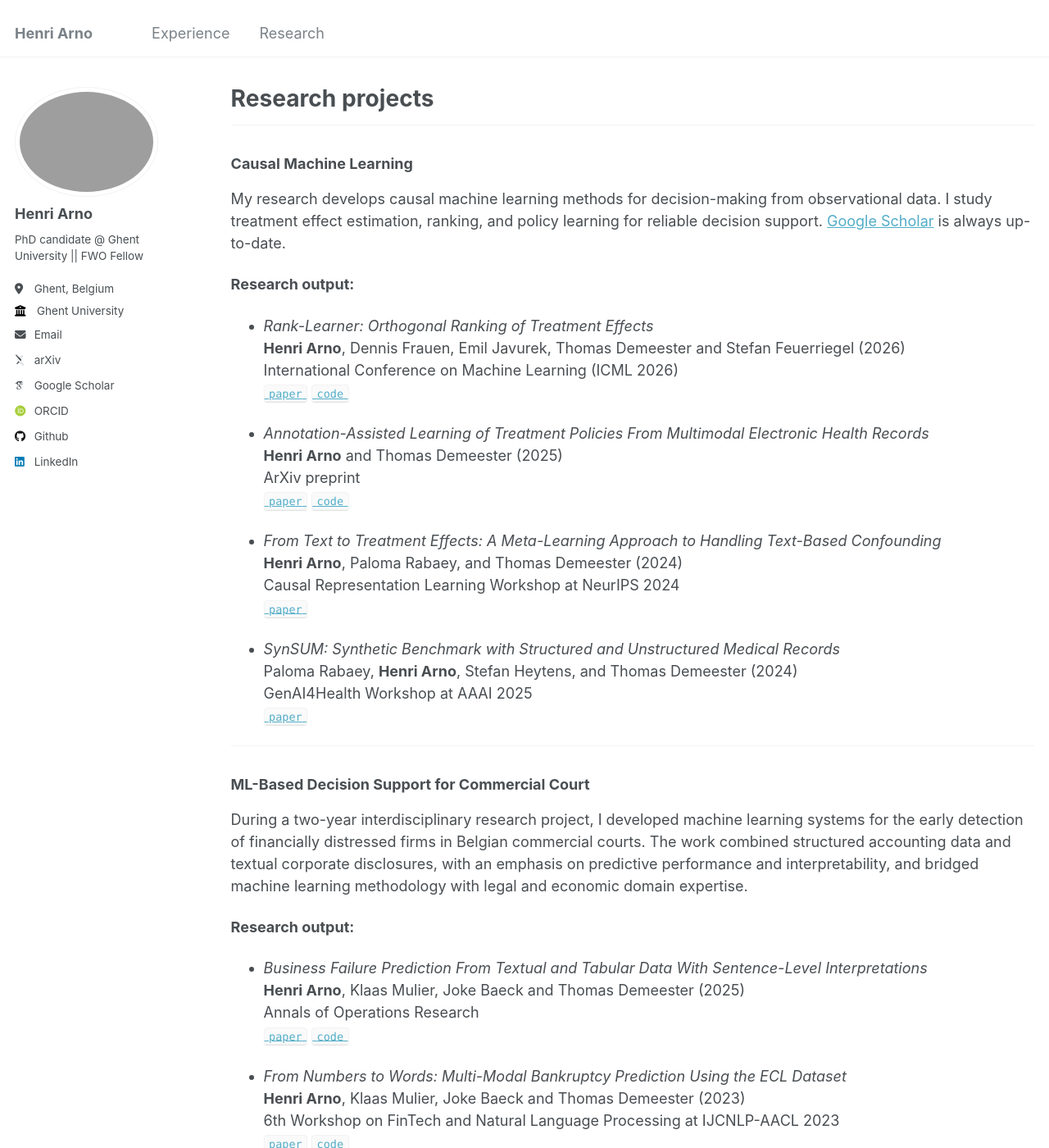
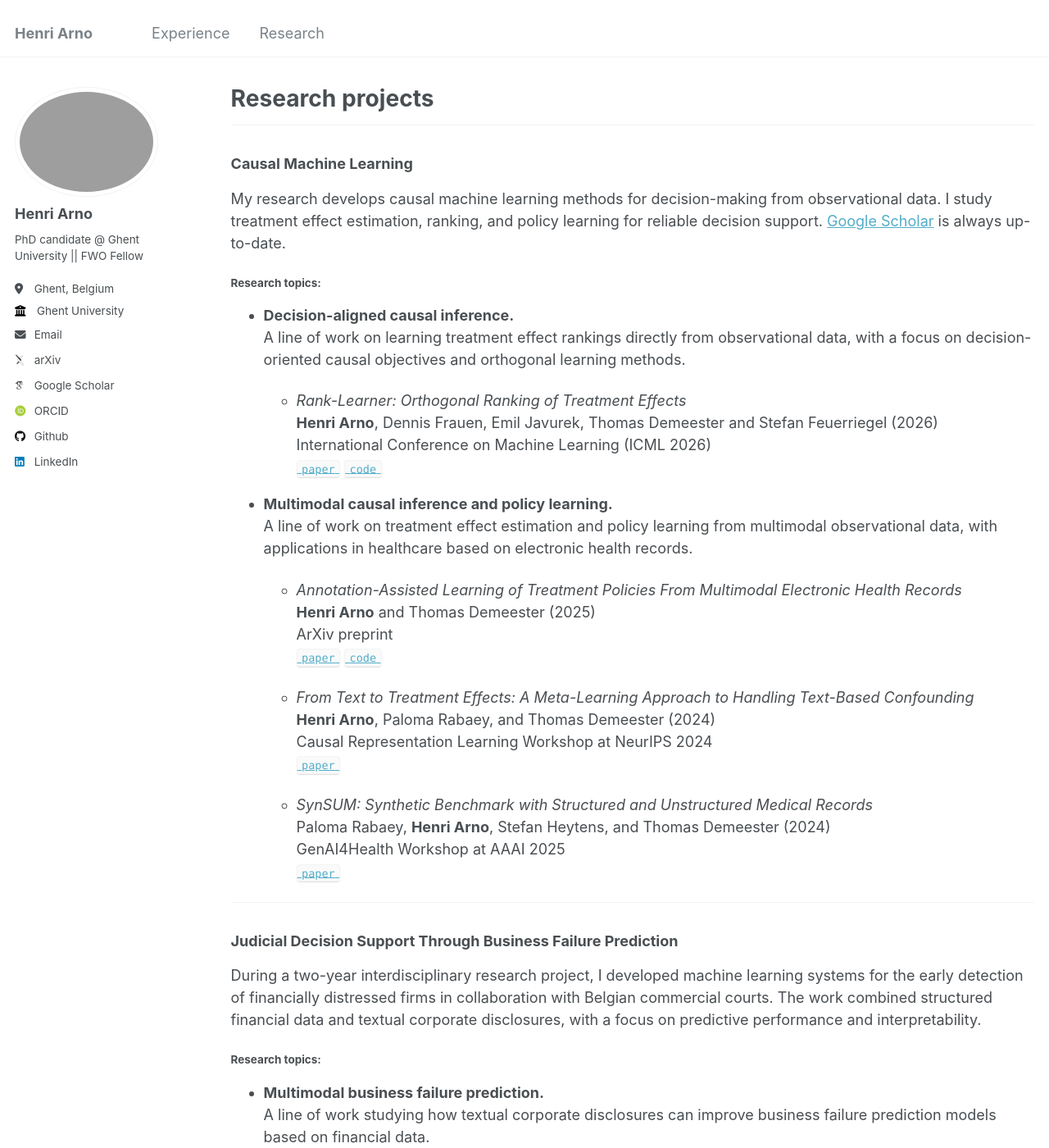
Before and after one commit to HenriArno/HenriArno.github.io, a Jekyll site: the page built from _pages/research.md, in a window 1280 px wide and 1400 px high. Shown: the whole window at 82% size. Built offline with Jekyll 4.4.1, drawn with Linux system fonts in a browser that asks for light colours; some web fonts are replaced; some of the changed text lies outside the part shown.

Commit message:
Update research.md

```diff
--- a/_pages/research.md
+++ b/_pages/research.md
@@ -7,55 +7,67 @@ permalink: /research/
 ### Causal Machine Learning
 My research develops causal machine learning methods for decision-making from observational data. I study treatment effect estimation, ranking, and policy learning for reliable decision support. [Google Scholar](https://scholar.google.be/citations?user=ce8BmFgAAAAJ&hl=nl) is always up-to-date.
 
-**Research output:**
-- *Rank-Learner: Orthogonal Ranking of Treatment Effects*
-**Henri Arno**, Dennis Frauen, Emil Javurek, Thomas Demeester and Stefan Feuerriegel (2026)
-International Conference on Machine Learning (ICML 2026)
-[`paper`](https://arxiv.org/abs/2602.03517) [`code`](https://github.com/henriarnoUG/rank-learner)
+#### Research topics:
 
-- *Annotation-Assisted Learning of Treatment Policies From Multimodal Electronic Health Records*
-**Henri Arno** and Thomas Demeester (2025)
-ArXiv preprint
-[`paper`](https://arxiv.org/abs/2507.20993) [`code`](https://anonymous.4open.science/r/causal-ehr/README.md)
+- **Decision-aligned causal inference.**
+  A line of work on learning treatment effect rankings directly from observational data, with a focus on decision-oriented causal objectives and orthogonal learning methods.
 
-- *From Text to Treatment Effects: A Meta-Learning Approach to Handling Text-Based Confounding*
-**Henri Arno**, Paloma Rabaey, and Thomas Demeester (2024)
-Causal Representation Learning Workshop at NeurIPS 2024
-[`paper`](https://arxiv.org/abs/2409.15503v3)
+  - *Rank-Learner: Orthogonal Ranking of Treatment Effects*
+  **Henri Arno**, Dennis Frauen, Emil Javurek, Thomas Demeester and Stefan Feuerriegel (2026)
+  International Conference on Machine Learning (ICML 2026)
+  [`paper`](https://arxiv.org/abs/2602.03517) [`code`](https://github.com/henriarnoUG/rank-learner)
 
-- *SynSUM: Synthetic Benchmark with Structured and Unstructured Medical Records*
-Paloma Rabaey, **Henri Arno**, Stefan Heytens, and Thomas Demeester (2024)
-GenAI4Health Workshop at AAAI 2025
-[`paper`](https://arxiv.org/abs/2409.08936v2)
+- **Multimodal causal inference and policy learning.**
+  A line of work on treatment effect estimation and policy learning from multimodal observational data, with applications in healthcare based on electronic health records.
+
+  - *Annotation-Assisted Learning of Treatment Policies From Multimodal Electronic Health Records*
+    **Henri Arno** and Thomas Demeester (2025)
+    ArXiv preprint
+    [`paper`](https://arxiv.org/abs/2507.20993) [`code`](https://anonymous.4open.science/r/causal-ehr/README.md)
+
+  - *From Text to Treatment Effects: A Meta-Learning Approach to Handling Text-Based Confounding*
+    **Henri Arno**, Paloma Rabaey, and Thomas Demeester (2024)
+    Causal Representation Learning Workshop at NeurIPS 2024
+    [`paper`](https://arxiv.org/abs/2409.15503v3)
+
+  - *SynSUM: Synthetic Benchmark with Structured and Unstructured Medical Records*
+    Paloma Rabaey, **Henri Arno**, Stefan Heytens, and Thomas Demeester (2024)
+    GenAI4Health Workshop at AAAI 2025
+    [`paper`](https://arxiv.org/abs/2409.08936v2)
 
 ---
-### ML-Based Decision Support for Commercial Court
-During a two-year interdisciplinary research project, I developed machine learning systems for the early detection of financially distressed firms in Belgian commercial courts. The work combined structured accounting data and textual corporate disclosures, with an emphasis on predictive performance and interpretability, and bridged machine learning methodology with legal and economic domain expertise.
+### Judicial Decision Support Through Business Failure Prediction
+During a two-year interdisciplinary research project, I developed machine learning systems for the early detection of financially distressed firms in collaboration with Belgian commercial courts. The work combined structured financial data and textual corporate disclosures, with a focus on predictive performance and interpretability.
 
-**Research output:**
-- *Business Failure Prediction From Textual and Tabular Data With Sentence-Level Interpretations*
-**Henri Arno**, Klaas Mulier, Joke Baeck and Thomas Demeester (2025)
-Annals of Operations Research
-[`paper`](https://link.springer.com/article/10.1007/s10479-025-06574-z) [`code`](https://github.com/henriarnoUG/ECL)
+#### Research topics:
 
-- *From Numbers to Words: Multi-Modal Bankruptcy Prediction Using the ECL Dataset*
-**Henri Arno**, Klaas Mulier, Joke Baeck and Thomas Demeester (2023)
-6th Workshop on FinTech and Natural Language Processing at IJCNLP-AACL 2023
-[`paper`](https://aclanthology.org/2023.finnlp-2.2/) [`code`](https://github.com/henriarnoUG/ECL)
+- **Multimodal business failure prediction.**
+  A line of work studying how textual corporate disclosures can improve business failure prediction models based on financial data.
 
-- *Next-Year Bankruptcy Prediction from Textual Data: Benchmark and Baselines*
-**Henri Arno**, Klaas Mulier, Joke Baeck and Thomas Demeester (2022)
-4th Workshop on FinTech and Natural Language Processing at IJCAI-ECAI 2022
-[`paper`](https://aclanthology.org/2022.finnlp-1.25/) [`code`](https://github.com/henriarnoUG/ECL)
+  - *Business Failure Prediction From Textual and Tabular Data With Sentence-Level Interpretations*
+  **Henri Arno**, Klaas Mulier, Joke Baeck and Thomas Demeester (2025)
+  Annals of Operations Research
+  [`paper`](https://link.springer.com/article/10.1007/s10479-025-06574-z) [`code`](https://github.com/henriarnoUG/ECL)
 
----
+  - *From Numbers to Words: Multi-Modal Bankruptcy Prediction Using the ECL Dataset*
+  **Henri Arno**, Klaas Mulier, Joke Baeck and Thomas Demeester (2023)
+  6th Workshop on FinTech and Natural Language Processing at IJCNLP-AACL 2023
+  [`paper`](https://aclanthology.org/2023.finnlp-2.2/) [`code`](https://github.com/henriarnoUG/ECL)
 
-- *Developing an AI Model for the Detection of Financially Distressed Companies by Belgian Commercial Courts*
-Joke Baeck, **Henri Arno**, Stijn Van Ruymbeke, Aruna Audenaert, Tibe Habils, Klaas Mulier, and Thomas Demeester (2025)
-The European Insolvency and Restructuring Journal
-[`paper`](https://eirjournal.com/article/view/23613)
+  - *Next-Year Bankruptcy Prediction from Textual Data: Benchmark and Baselines*
+  **Henri Arno**, Klaas Mulier, Joke Baeck and Thomas Demeester (2022)
+  4th Workshop on FinTech and Natural Language Processing at IJCAI-ECAI 2022
+  [`paper`](https://aclanthology.org/2022.finnlp-1.25/) [`code`](https://github.com/henriarnoUG/ECL)
 
-- *Ontwikkeling van een AI-Model voor de Kamer voor Ondernemingen in Moeilijkheden bij de ondernemingsrechtbank*
-Joke Baeck, **Henri Arno**, Tibe Habils, Klaas Mulier and Thomas Demeester (2024)
-Tijdschrift voor Privaatrecht (Dutch)
-[`paper`](https://biblio.ugent.be/publication/01J9X3QVPZWV4XMKX0ZHA5D06J)
+- **ML-based decision support in commercial courts.**
+  Research on the integration of predictive modeling systems into judicial workflows for the early detection of financially distressed firms.
+
+  - *Developing an AI Model for the Detection of Financially Distressed Companies by Belgian Commercial Courts*
+  Joke Baeck, **Henri Arno**, Stijn Van Ruymbeke, Aruna Audenaert, Tibe Habils, Klaas Mulier, and Thomas Demeester (2025)
+  The European Insolvency and Restructuring Journal
+  [`paper`](https://eirjournal.com/article/view/23613)
+
+  - *Ontwikkeling van een AI-Model voor de Kamer voor Ondernemingen in Moeilijkheden bij de ondernemingsrechtbank*
+  Joke Baeck, **Henri Arno**, Tibe Habils, Klaas Mulier and Thomas Demeester (2024)
+  Tijdschrift voor Privaatrecht (Dutch)
+  [`paper`](https://biblio.ugent.be/publication/01J9X3QVPZWV4XMKX0ZHA5D06J)
```
